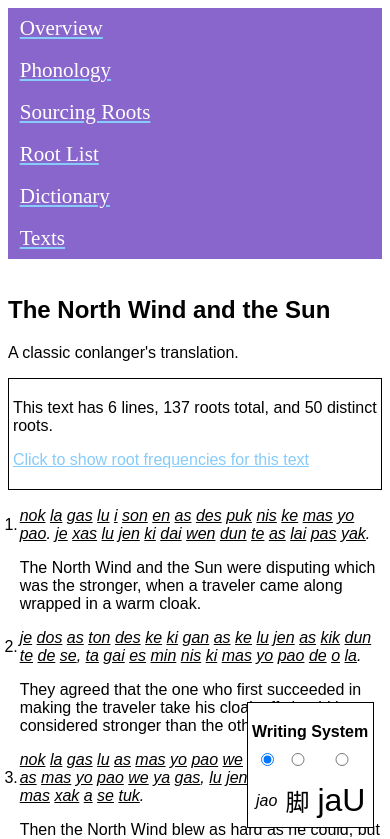
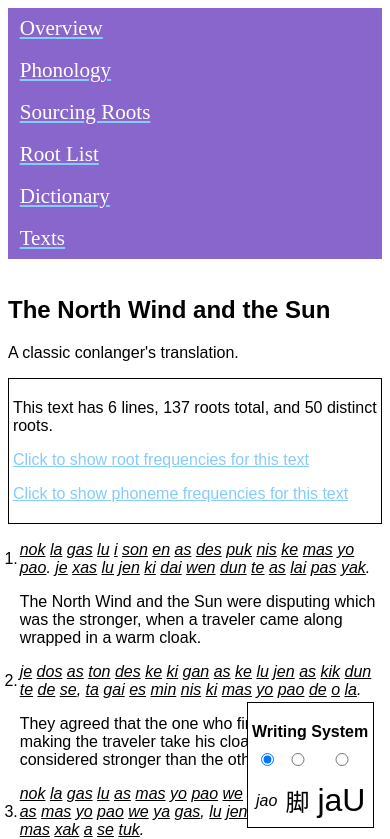
Before and after one commit to cstuartroe/jaobon, a React app: page /texts/north_wind in a window 390 px wide. Shown: the top 839 px of the page. Built offline with nearby package versions, Linux system fonts and the light colour scheme; the HTML template or start-up script is replaced by a standard one.

Commit message:
Phoneme frequencies

```diff
--- a/src/App.tsx
+++ b/src/App.tsx
@@ -54,7 +54,7 @@ class App extends Component<{}, AppState> {
                                       <Route index element={<Dictionary displaySettings={this.state.displaySettings}/>}/>
                                   </Route>
                                   <Route path={"/texts"}>
-                                      <Route index element={<TextList/>}/>
+                                      <Route index element={<TextList displaySettings={this.state.displaySettings}/>}/>
                                   </Route>
                                   <Route path={"/texts/:textId"}>
                                       <Route index element={<TextReader displaySettings={this.state.displaySettings}/>}/>
--- a/src/TextReader.tsx
+++ b/src/TextReader.tsx
@@ -4,48 +4,179 @@ import {DisplaySettings} from "./DisplaySettings";
 import {Link, useParams} from "react-router-dom";
 import React, {Component, useState} from "react";
 import texts, {Text} from "./texts";
+import {Coda, Onset, stringToSyllable, Vowel} from "./syllables";
 
-function rootFrequencies(text: Text) {
-    const out = new Map<Root, number>();
+type TextStats = {
+    frequencies: Map<Root, number>,
+    numLines: number,
+}
 
+const newTextStats = (): TextStats => ({
+    frequencies: new Map<Root, number>(),
+    numLines: 0,
+});
+
+function addText(stats: TextStats, text: Text) {
     text.lines.forEach(line => {
+        stats.numLines++;
         parseJaobon(line.jaobon).forEach(piece => {
             if (typeof piece !== "string") {
-                out.set(piece, (out.get(piece) || 0) + 1);
+                stats.frequencies.set(piece, (stats.frequencies.get(piece) || 0) + 1);
             }
-        })
-    })
+        });
+    });
+}
 
+function singleTextStats(text: Text) {
+    const out = newTextStats();
+    addText(out, text);
     return out
 }
 
-function textRootInfo(text: Text) {
-    const frequencies = rootFrequencies(text);
-
-    const totalRoots = Array.from(frequencies.values())
-        .reduce((a, b) => a + b, 0);
-
-    return {
-        frequencies,
-        totalRoots,
-    }
+function corpusStats(texts: Text[]) {
+    const out = newTextStats();
+    texts.forEach(text => addText(out, text));
+    return out;
 }
 
-function rootFrequencyList(textInfo: ReturnType<typeof textRootInfo>, displaySettings: DisplaySettings) {
+function getTotalRoots(frequencies: Map<Root, number>) {
+    return Array.from(frequencies.values()).reduce((a, b) => a + b, 0);
+}
+
+function sortedEntries<T>(map: Map<T, number>) {
+    return Array.from(map.entries()).sort((a, b) => b[1] - a[1])
+}
+
+function percent(count: number, total: number) {
+    return Math.round(10000 * count / total)/100
+}
+
+function rootFrequencyList(frequencies: Map<Root, number>, displaySettings: DisplaySettings) {
+    const totalRoots = getTotalRoots(frequencies);
+
     return (
         <ul>
-            {Array.from(textInfo.frequencies.entries())
-                .sort((a, b) => b[1] - a[1])
-                .map(([root, count], i) => (
+            {sortedEntries(frequencies).map(([root, count], i) => (
                 <li>
                     <AnnotatedCharacter root={root} displaySettings={displaySettings}/>
                     {' '}
                     {count}
                     {' '}
-                        ({Math.round(10000 * count / textInfo.totalRoots)/100}%)
+                    ({percent(count, totalRoots)}%)
                 </li>
             ))}
         </ul>
+    );
+}
+
+function phonemeFrequencyList(frquencies: Map<Root, number>) {
+    const onsets = new Map<Onset | undefined, number>();
+    const vowels = new Map<Vowel, number>();
+    const codas = new Map<Coda | undefined, number>();
+
+    frquencies.forEach((count, root) => {
+        const syllable = stringToSyllable(root.syllable);
+
+        if (syllable === null) {
+            return;
+        }
+
+        onsets.set(syllable.onset, (onsets.get(syllable.onset) || 0) + count);
+        vowels.set(syllable.vowel, (vowels.get(syllable.vowel) || 0) + count);
+        codas.set(syllable.coda, (codas.get(syllable.coda) || 0) + count);
+    });
+
+    const totalSyllables = getTotalRoots(frquencies);
+
+    return (
+        <>
+            <p>Onset counts:</p>
+
+            <ul>
+                {sortedEntries(onsets).map(([onset, count], i) => (
+                    <li key={i}>
+                        {onset?.transcriptionLetter || "none"}: {count} ({percent(count, totalSyllables)}%)
+                    </li>
+                ))}
+            </ul>
+
+            <p>Vowel counts:</p>
+
+            <ul>
+                {sortedEntries(vowels).map(([vowel, count], i) => (
+                    <li key={i}>
+                        {vowel.transcriptionLetter}: {count} ({percent(count, totalSyllables)}%)
+                    </li>
+                ))}
+            </ul>
+
+            <p>Coda counts:</p>
+
+            <ul>
+                {sortedEntries(codas).map(([coda, count], i) => (
+                    <li key={i}>
+                        {coda || "none"}: {count} ({percent(count, totalSyllables)}%)
+                    </li>
+                ))}
+            </ul>
+        </>
+    );
+}
+
+type FrequenciesTallyProps = {
+    stats: TextStats,
+    collectionType: string,
+    displaySettings: DisplaySettings,
+}
+
+function FrequenciesTally(props: FrequenciesTallyProps) {
+    const { stats, collectionType, displaySettings} = props;
+
+    const totalRoots = getTotalRoots(stats.frequencies);
+
+    const [showRootFrequencies, setShowRootFrequencies] = useState<boolean>();
+    const [showPhonemeFrequencies, setSgowPhonemeFrequencies] = useState<boolean>();
+
+    return (
+        <div style={{border: "1px solid black", padding: "1vw", marginBottom: "2vh"}}>
+            <p>
+                This {collectionType} has{' '}
+                {stats.numLines} lines,{' '}
+                {totalRoots} roots total,{' '}
+                and {stats.frequencies.size} distinct roots.
+            </p>
+
+            <p>
+                <a href="#" onClick={() => setShowRootFrequencies(!showRootFrequencies)}>
+                    Click to {showRootFrequencies ? "hide" : "show"} root frequencies for this {collectionType}
+                </a>
+            </p>
+
+            {showRootFrequencies && rootFrequencyList(stats.frequencies, displaySettings)}
+
+            {showRootFrequencies && (stats.frequencies.size > 250) && (
+                <p style={{marginBottom: 0}}>
+                    Unused roots:{' '}
+                    {Array.from(ROOTS.values())
+                        .filter(r => stats.frequencies.get(r) === undefined)
+                        .map(r => (
+                            <>
+                                <AnnotatedCharacter root={r} displaySettings={props.displaySettings}/>
+                                {props.displaySettings.writingSystem == "roman" ? " " : "\u200b"}
+                            </>
+                        ))
+                    }
+                </p>
+            )}
+
+            <p>
+                <a href="#" onClick={() => setSgowPhonemeFrequencies(!showPhonemeFrequencies)}>
+                    Click to {showPhonemeFrequencies ? "hide" : "show"} phoneme frequencies for this {collectionType}
+                </a>
+            </p>
+
+            {showPhonemeFrequencies && phonemeFrequencyList(stats.frequencies)}
+        </div>
     );
 }
 
@@ -55,7 +186,6 @@ type Props = {
 
 export default function TextReader(props: Props) {
     const { textId } = useParams();
-    const [showFrequencies, setShowFrequencies] = useState<boolean>();
 
     if (textId === undefined) {
         return null;
@@ -67,7 +197,7 @@ export default function TextReader(props: Props) {
         return null;
     }
 
-    const textInfo = textRootInfo(text);
+    const stats = singleTextStats(text);
 
     return (
         <>
@@ -77,37 +207,7 @@ export default function TextReader(props: Props) {
                 <p>{text.description}</p>
             )}
 
-            <div style={{border: "1px solid black", padding: "1vw", marginBottom: "2vh"}}>
-                <p>
-                    This text has{' '}
-                    {text.lines.length} lines,{' '}
-                    {textInfo.totalRoots} roots total,{' '}
-                    and {textInfo.frequencies.size} distinct roots.
-                </p>
-
-                <p>
-                    <a href="#" onClick={() => setShowFrequencies(!showFrequencies)}>
-                        Click to {showFrequencies ? "hide" : "show"} root frequencies for this text
-                    </a>
-                </p>
-
-                {showFrequencies && rootFrequencyList(textInfo, props.displaySettings)}
-
-                {showFrequencies && (textInfo.frequencies.size > 150) && (
-                    <p style={{marginBottom: 0}}>
-                        Unused roots:{' '}
-                        {Array.from(ROOTS.values())
-                            .filter(r => textInfo.frequencies.get(r) === undefined)
-                            .map(r => (
-                                <>
-                                    <AnnotatedCharacter root={r} displaySettings={props.displaySettings}/>
-                                    {props.displaySettings.writingSystem == "roman" ? " " : "\u200b"}
-                                </>
-                            ))
-                        }
-                    </p>
-                )}
-            </div>
+            <FrequenciesTally stats={stats} collectionType={'text'} displaySettings={props.displaySettings}/>
 
             {text.lines.map((line, i) => (
                 <TranslatedLine key={i} jaobon={line.jaobon} translation={line.translation} number={i+1}
@@ -117,8 +217,12 @@ export default function TextReader(props: Props) {
     );
 }
 
-export class TextList extends Component<{}, {}> {
-    constructor(props: {}) {
+type TLProps = {
+    displaySettings: DisplaySettings,
+};
+
+export class TextList extends Component<TLProps, {}> {
+    constructor(props: TLProps) {
         super(props);
         this.state = {
         };
@@ -130,6 +234,9 @@ export class TextList extends Component<{}, {}> {
             <>
                 <h1>Texts</h1>
 
+                <FrequenciesTally stats={corpusStats(Array.from(texts.values()))}
+                                  collectionType={'corpus'} displaySettings={this.props.displaySettings}/>
+
                 {Array.from(texts.entries()).map(([textId, text], _) => (
                     <h2 key={textId}><Link to={`/texts/${textId}`}>{text.title}</Link></h2>
                 ))}
```
Lines whose indentation alone changed are shown as unchanged.
